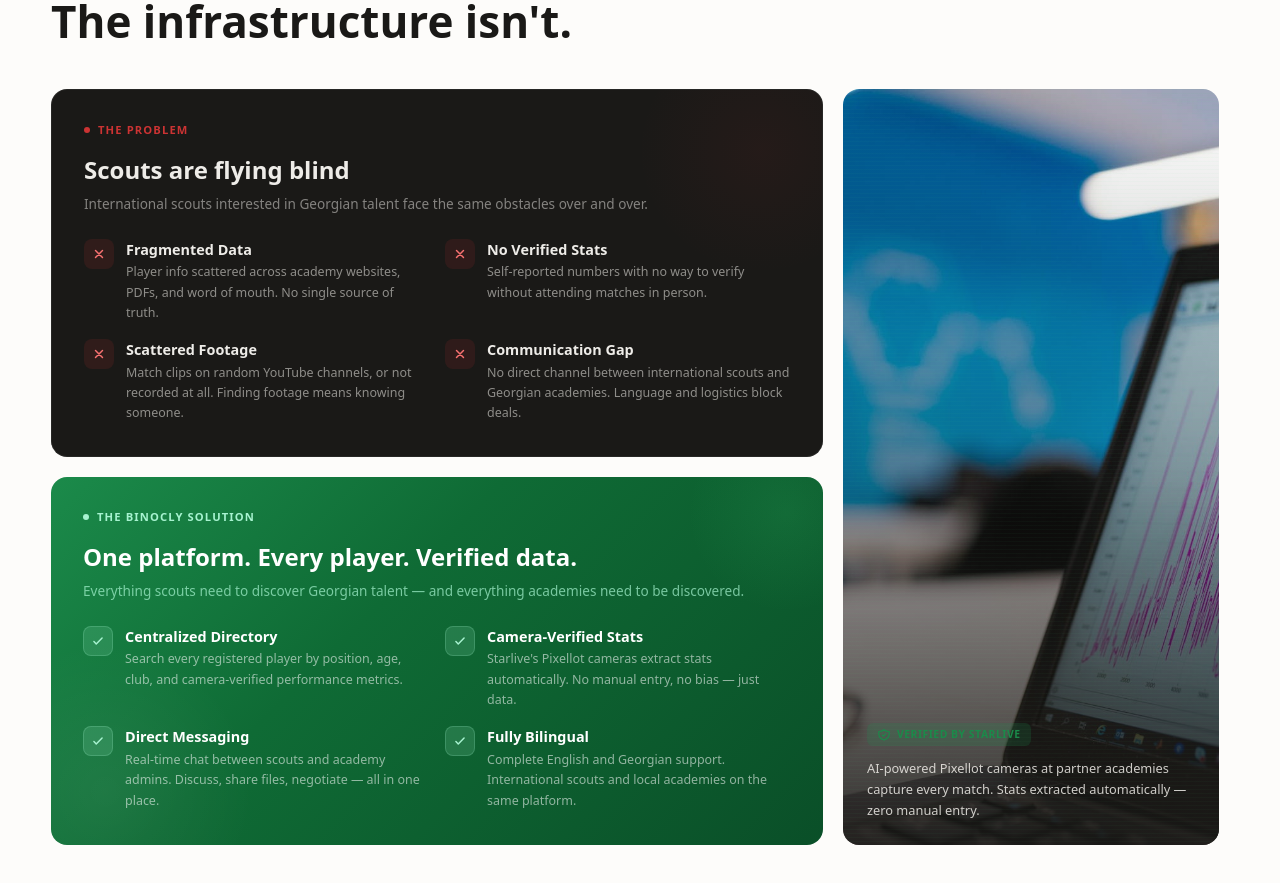
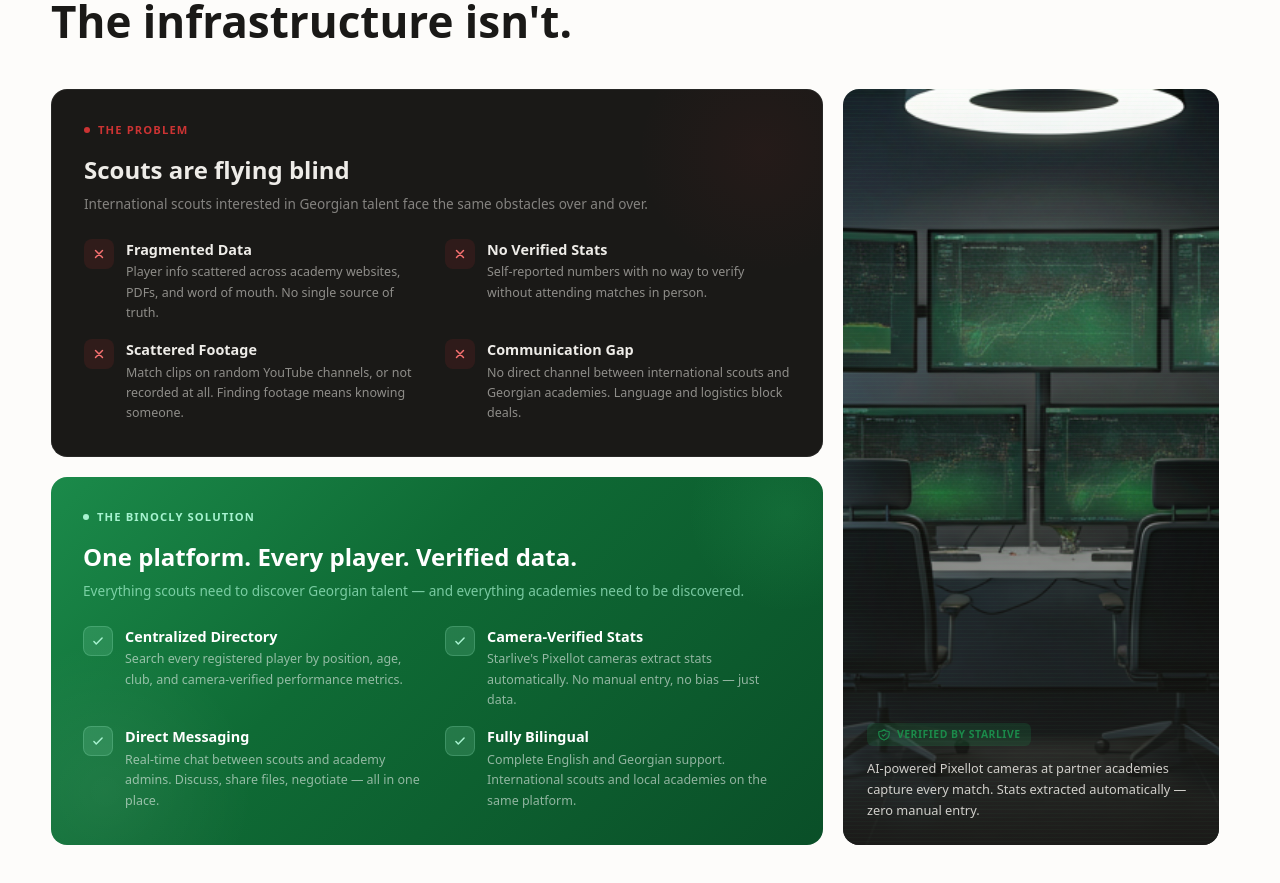
Before and after one commit to kvimso/football, a Next.js app: page /about in a window 1280 px wide. Shown: the part 1080-1963 px from the top of the page. Built offline with nearby package versions, Linux system fonts and the light colour scheme; no server answers.

Commit message:
fix(about): use Andria's bento image for problem/solution section
Co-Authored-By: Claude Opus 4.6 (1M context) <noreply@anthropic.com>

```diff
--- a/src/components/about/AboutBento.tsx
+++ b/src/components/about/AboutBento.tsx
@@ -111,7 +111,7 @@ export async function AboutBento() {
           <div className="relative overflow-hidden rounded-2xl lg:row-span-2">
             <div className="relative h-64 sm:h-80 lg:h-full">
               <Image
-                src="/images/about/bento-camera.jpg"
+                src="/images/about/bento-camera.png"
                 alt=""
                 fill
                 className="object-cover"
```
Also changed, not shown: public/images/about/bento-camera.jpg (deleted), public/images/about/bento-camera.png (added).
